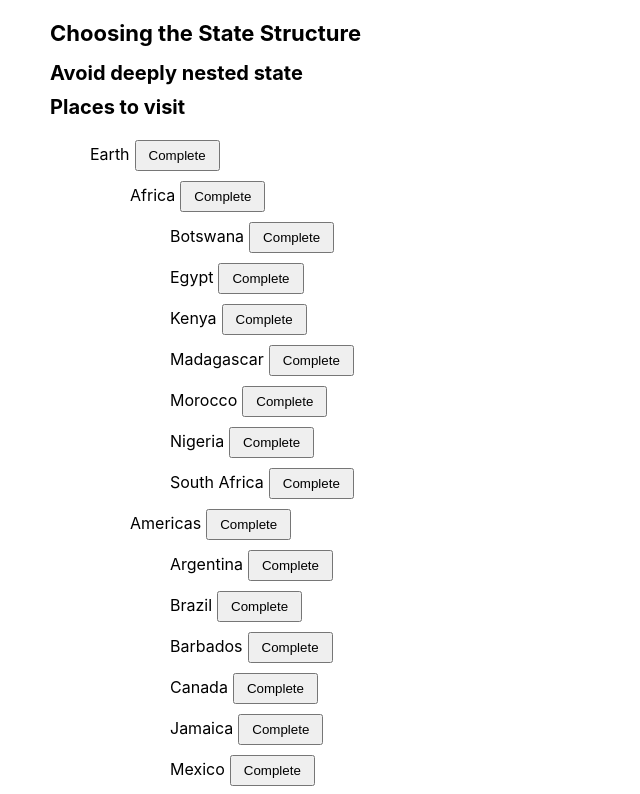
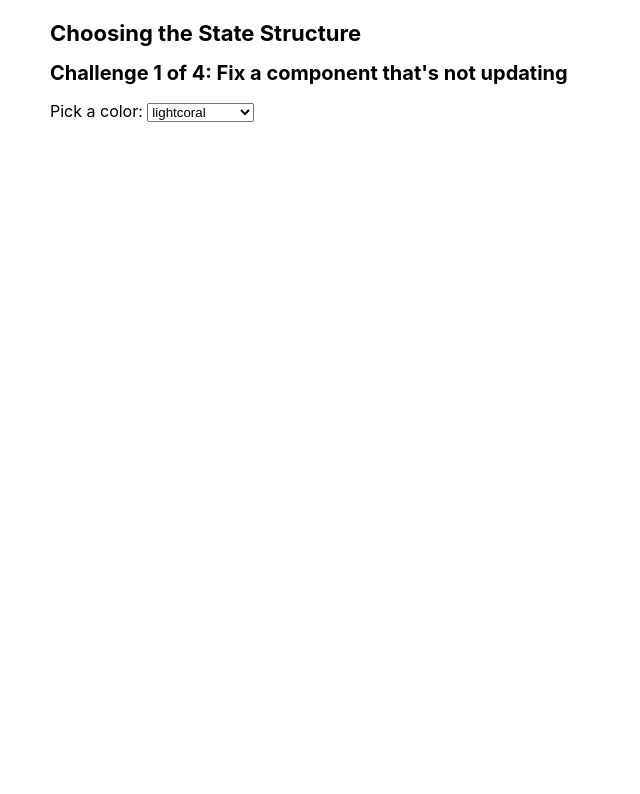
Before and after one commit to VladimirovMario/Sandbox, a React (Create React App) app in the folder 01. React documentation/02. Learn React/03. Managing State/: page / in a window 1280 px wide. Shown: the top 794 px of the page, without its empty margins (0-640 px from the left). Built offline with nearby package versions, Linux system fonts and the light colour scheme.

Commit message:
Component that’s not updating

```diff
--- a/01. React documentation/02. Learn React/03. Managing State/src/components/ChoosingTheStateStructure/ChoosingTheStateStructure.js
+++ b/01. React documentation/02. Learn React/03. Managing State/src/components/ChoosingTheStateStructure/ChoosingTheStateStructure.js
@@ -1,4 +1,5 @@
-import AvoidDeeplyNestedState from './AvoidDeeplyNestedState/AvoidDeeplyNestedState';
+import ComponentNotUpdating from './ComponentNotUpdating/ComponentNotUpdating';
+// import AvoidDeeplyNestedState from './AvoidDeeplyNestedState/AvoidDeeplyNestedState';
 // import AvoidDuplicationInState from './AvoidDuplicationInState/AvoidDuplicationInState';
 // import AvoidRedundantState from './AvoidRedundantState/AvoidRedundantState';
 // import AvoidContradictionsInState from './AvoidContradictionsInState/AvoidContradictionsInState';
@@ -7,7 +8,8 @@ export default function ChoosingTheStateStructure() {
   return (
     <>
       <h1>Choosing the State Structure</h1>
-      <AvoidDeeplyNestedState />
+      <ComponentNotUpdating/>
+      {/* <AvoidDeeplyNestedState /> */}
       {/* <AvoidDuplicationInState /> */}
       {/* <AvoidRedundantState /> */}
       {/* <AvoidContradictionsInState /> */}
--- /dev/null
+++ b/01. React documentation/02. Learn React/03. Managing State/src/components/ChoosingTheStateStructure/ComponentNotUpdating/ComponentNotUpdating.js
@@ -0,0 +1,39 @@
+import { useState } from 'react';
+
+export default function ComponentNotUpdating() {
+  return (
+    <>
+      <h2>Challenge 1 of 4: Fix a component that's not updating</h2>
+      <App />
+    </>
+  );
+}
+
+function App() {
+  //   const time = useTime();
+  const [color, setColor] = useState('lightcoral');
+
+  return (
+    <div>
+      <p>
+        Pick a color:{' '}
+        <select value={color} onChange={(e) => setColor(e.target.value)}>
+          <option value="lightcoral">lightcoral</option>
+          <option value="midnightblue">midnightblue</option>
+          <option value="rebeccapurple">rebeccapurple</option>
+        </select>
+      </p>
+      <p>
+        <Clock
+          color={color}
+          // time={time.toLocaleTimeString()}
+        />
+      </p>
+    </div>
+  );
+}
+
+function Clock(props) {
+  const [color, setColor] = useState(props.color);
+  return <h1 style={{ color: color }}>{props.time}</h1>;
+}
```
